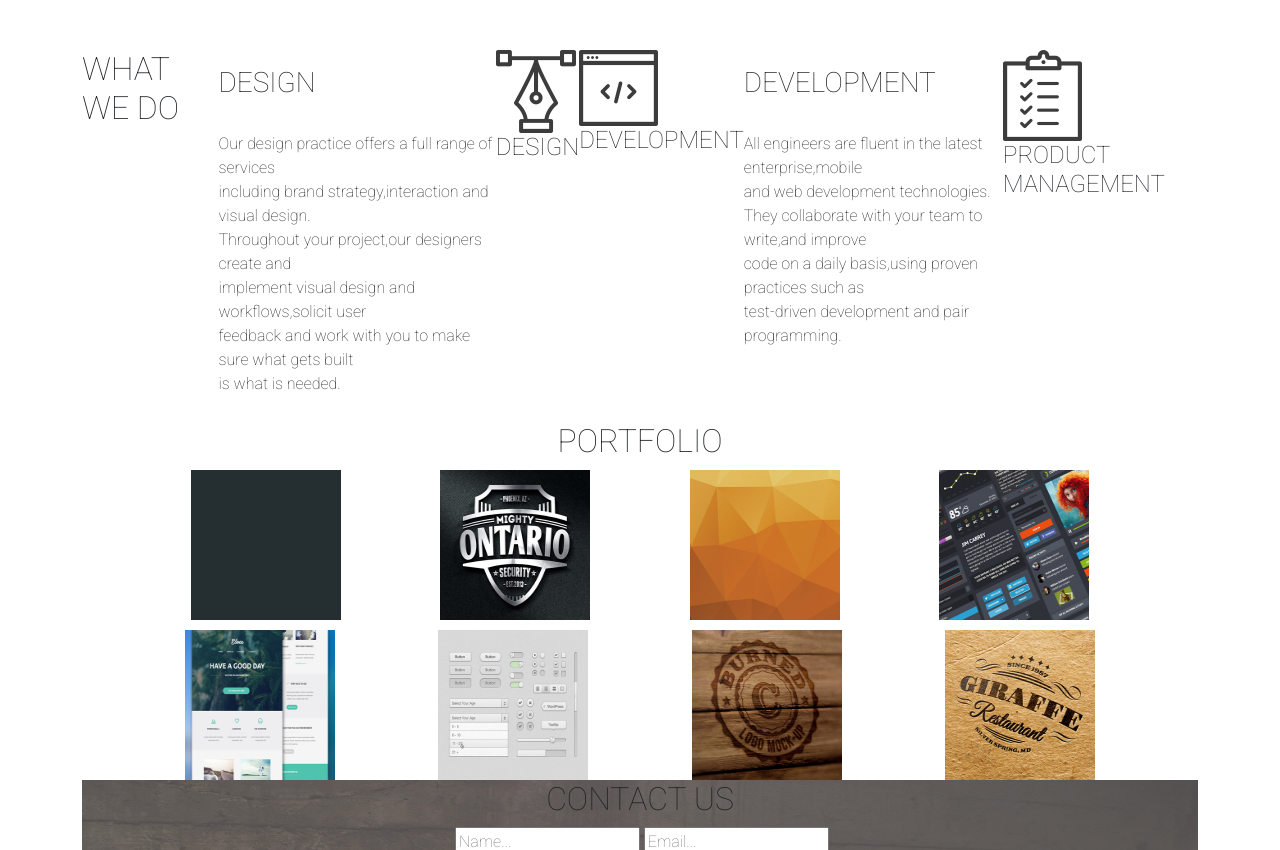
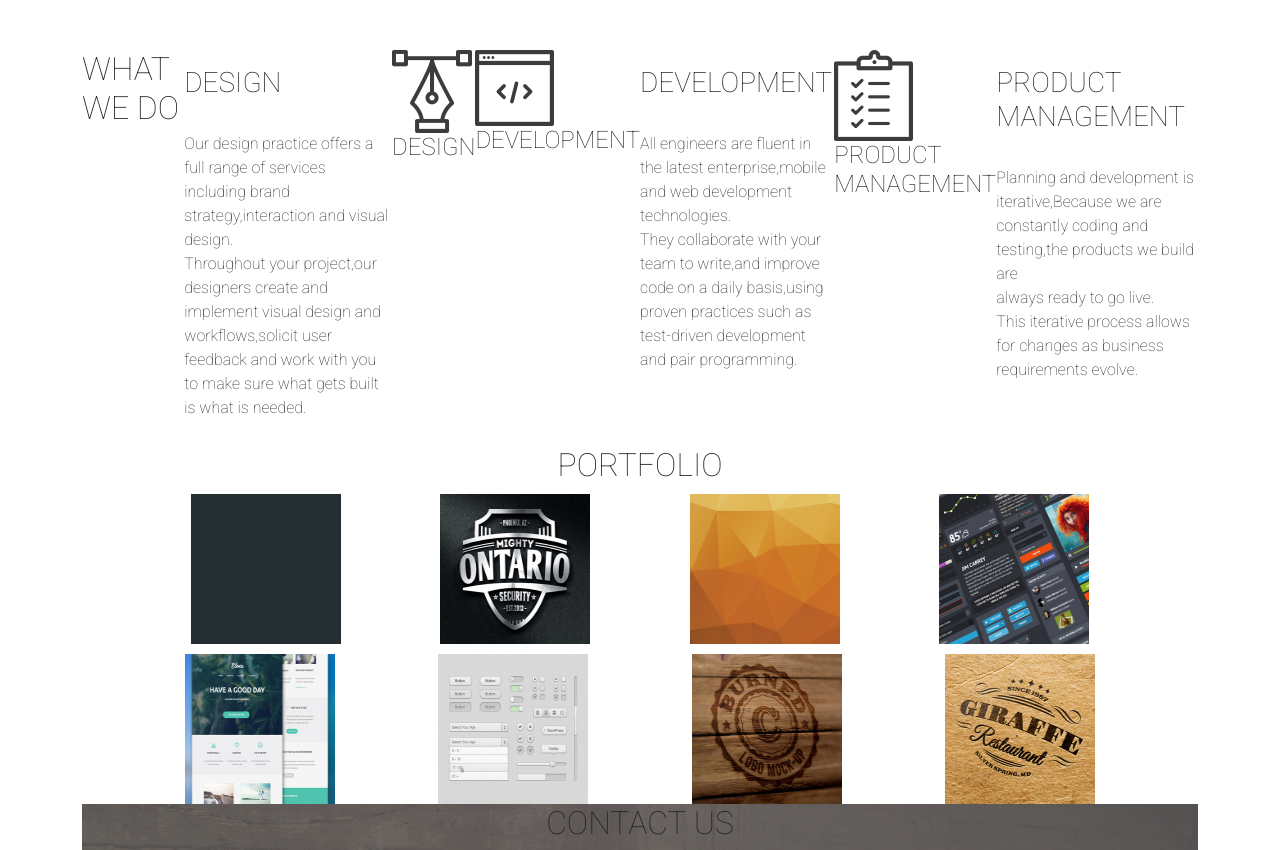
Before and after one commit to edwinkipchumba/Delani-Studio-IP, a plain HTML site: page index.html in a window 1280 px wide. Shown: the part 932-1782 px from the top of the page. Drawn offline with Linux system fonts and the light colour scheme.

Commit message:
product management hidden added

```diff
--- a/index.html
+++ b/index.html
@@ -54,11 +54,14 @@
               <h4>DEVELOPMENT</h4>
             </div>
             <div id="development-show">
-              <p><span class="mouse"><h3>DEVELOPMENT</h3></span><br>All engineers are fluent in the latest enterprise,mobile<br>and web development technologies.<br>They collaborate with your team to write,and improve<br>code on a daily basis,using proven practices such as<br>test-driven development and pair programming.</p>
+              <p><span class="dev"><h3>DEVELOPMENT</h3></span><br>All engineers are fluent in the latest enterprise,mobile<br>and web development technologies.<br>They collaborate with your team to write,and improve<br>code on a daily basis,using proven practices such as<br>test-driven development and pair programming.</p>
             </div>
-           <div class="product">
+           <div id="product">
              <img src="assets/services_icons/product_icon.png" alt="product icon">
              <H4>PRODUCT MANAGEMENT</H4>
+           </div>
+           <div id="product management-show">
+             <p><span class="product"><H3>PRODUCT MANAGEMENT</H3></span><br>Planning and development is iterative,Because we are<br>constantly coding and testing,the products we build are<br>always ready to go live.<br>This iterative process allows for changes as business<br>requirements evolve.</p>
            </div>
      </div>
      <div class="portfolio-container">
```
